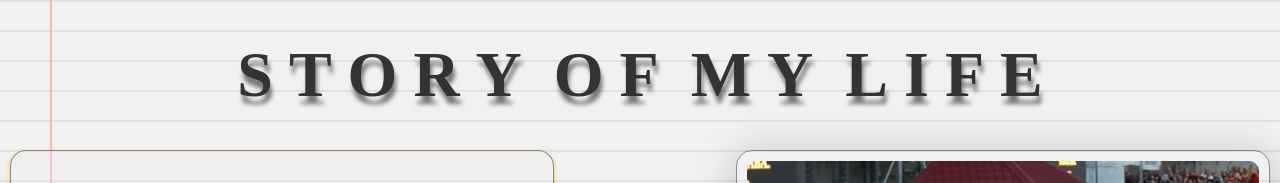
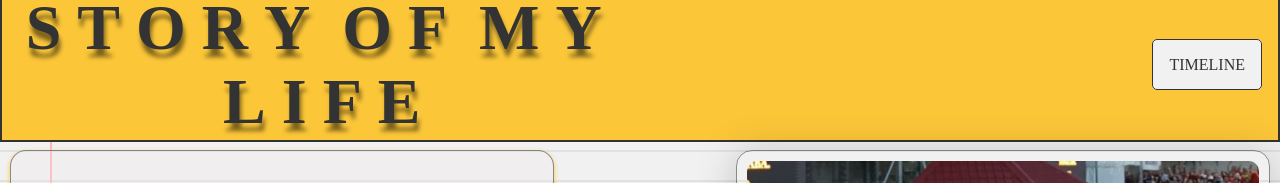
Before and after one commit to Whahshhsa/StoryOfMyLife, a plain HTML site: page timeline.html in a window 1280 px wide. Shown: the top 183 px of the page. Drawn offline with Linux system fonts and the light colour scheme; a script that the page names is missing; a web font is replaced by a local one.

Commit message:
Add files via upload

```diff
--- a/timeline.css
+++ b/timeline.css
@@ -115,8 +115,38 @@ body {
     color: #333;
     font-family: barrio;
     text-shadow: 2px 8px 4px rgba(0, 0, 0, 0.5);
+    margin-left: 5px;
 
 }
+
+.navbar {
+    background-color: #fbc638;
+    border: #333 solid 2px;
+    display: flex;
+    text-decoration: none;
+    width: 100%;
+    height: 150px;
+    margin-bottom: 20px;
+    justify-content: start;
+    align-items: center;
+}
+
+a {
+   text-decoration: none;
+   color: #333;
+   background-color: #f1f1f1;
+   padding: 1em;
+   margin: 1em;
+   border-radius: 5px;
+   border: #333 solid 1px;
+}
+
+.links {
+    margin-left: 500px;
+}
+
+
+
 
 span {
     position: relative;
--- a/timeline.html
+++ b/timeline.html
@@ -28,6 +28,7 @@
     <!-- body -->
 
     <div class="container">
+        <div class="navbar">
             <div class="word">
                 <h1>
                     <span>S</span>
@@ -44,6 +45,10 @@
                     <span>F</span>
                     <span>E</span>
                 </h1>
+            </div>
+            <div class="links">
+                <a href="#">TIMELINE</a>
+            </div>
         </div>
     </div>
     <div class="event-container">
```
Lines whose indentation alone changed are shown as unchanged.
